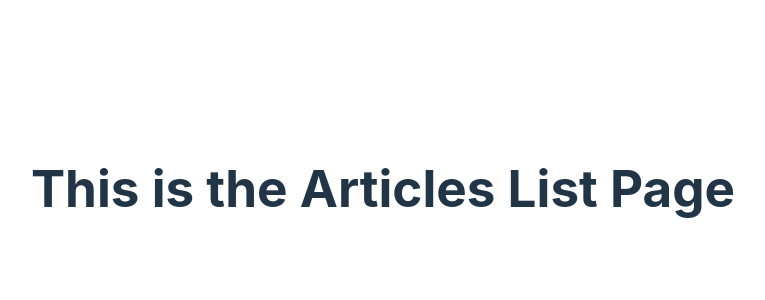
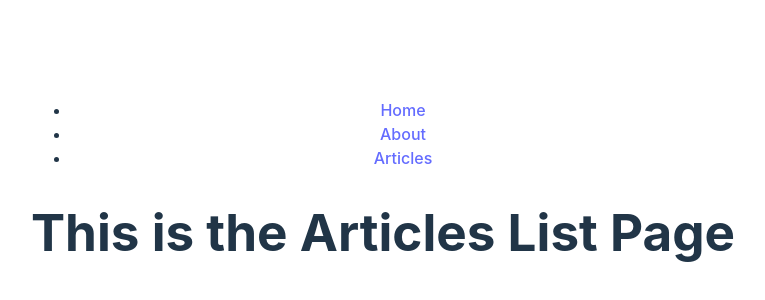
Before and after one commit to kl810/react-create-and-host-full-stack-site, a React (Vite) app in the folder front-end/: page /articles in a window 1280 px wide. Shown: the part 212-512 px from the top of the page, without its empty margins (257-1022 px from the left). Built offline with nearby package versions, Linux system fonts and the light colour scheme.

Commit message:
added Layout component using Outlet from react-router-dom to display NavBar component on all pages

```diff
--- /dev/null
+++ b/front-end/src/Layout.jsx
@@ -0,0 +1,13 @@
+import { Outlet } from "react-router-dom";
+import NavBar from "./NavBar";
+
+//eresr
+
+export default function Layout() {
+    return (
+        <>
+            <NavBar />
+            <Outlet />  {/* represents current page displayed */}
+        </>
+    )
+}
--- a/front-end/src/NavBar.jsx
+++ b/front-end/src/NavBar.jsx
@@ -5,7 +5,9 @@ export default function NavBar() {
         <nav>
             <ul>
                 <li>
-                    <Link to='/'>Home</Link>
+                    <Link to='/'>Home</Link> {/* User <Link> instead of <a> anchor tag
+                    because React is SPA <a> sends request to server and
+                    will reload the entire page */}
                 </li>
                 <li>
                     <Link to='/about'>About</Link>
```
Also changed, not shown: front-end/src/App.jsx (+9 -3 lines).
